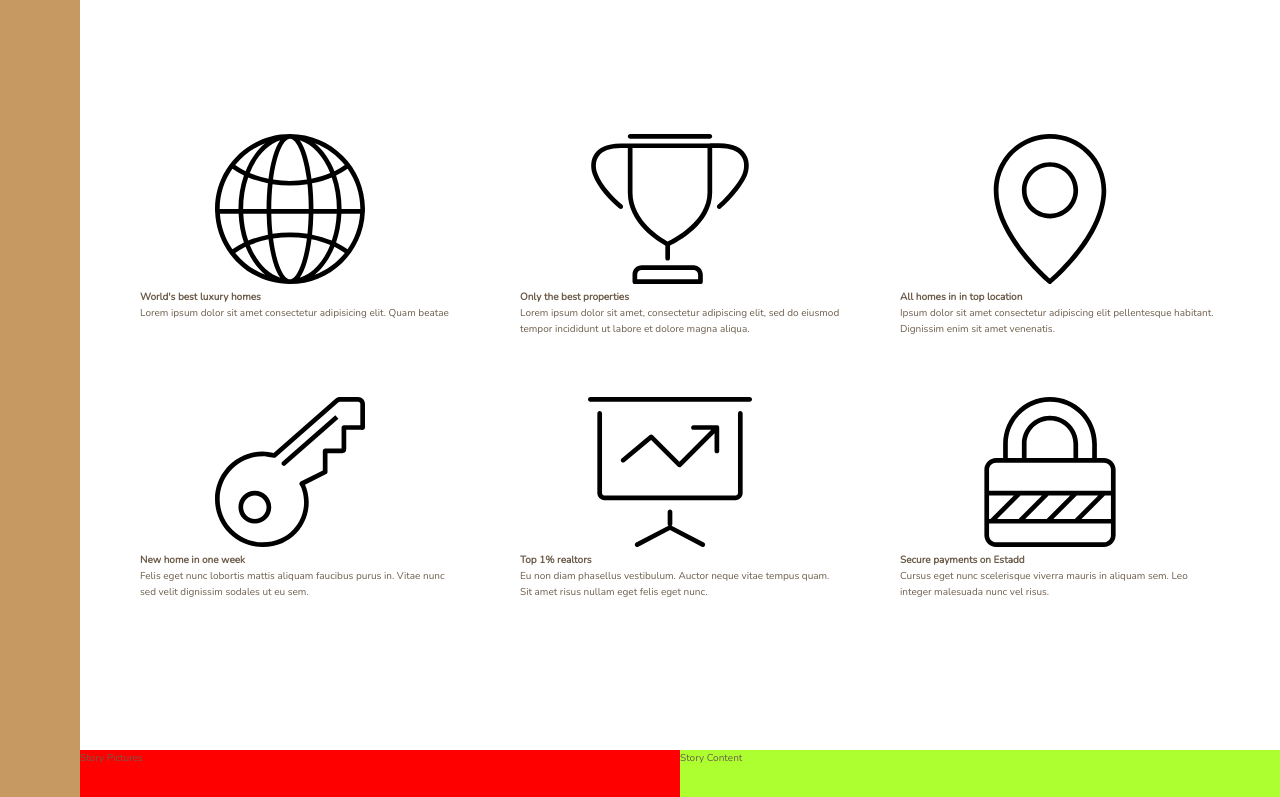
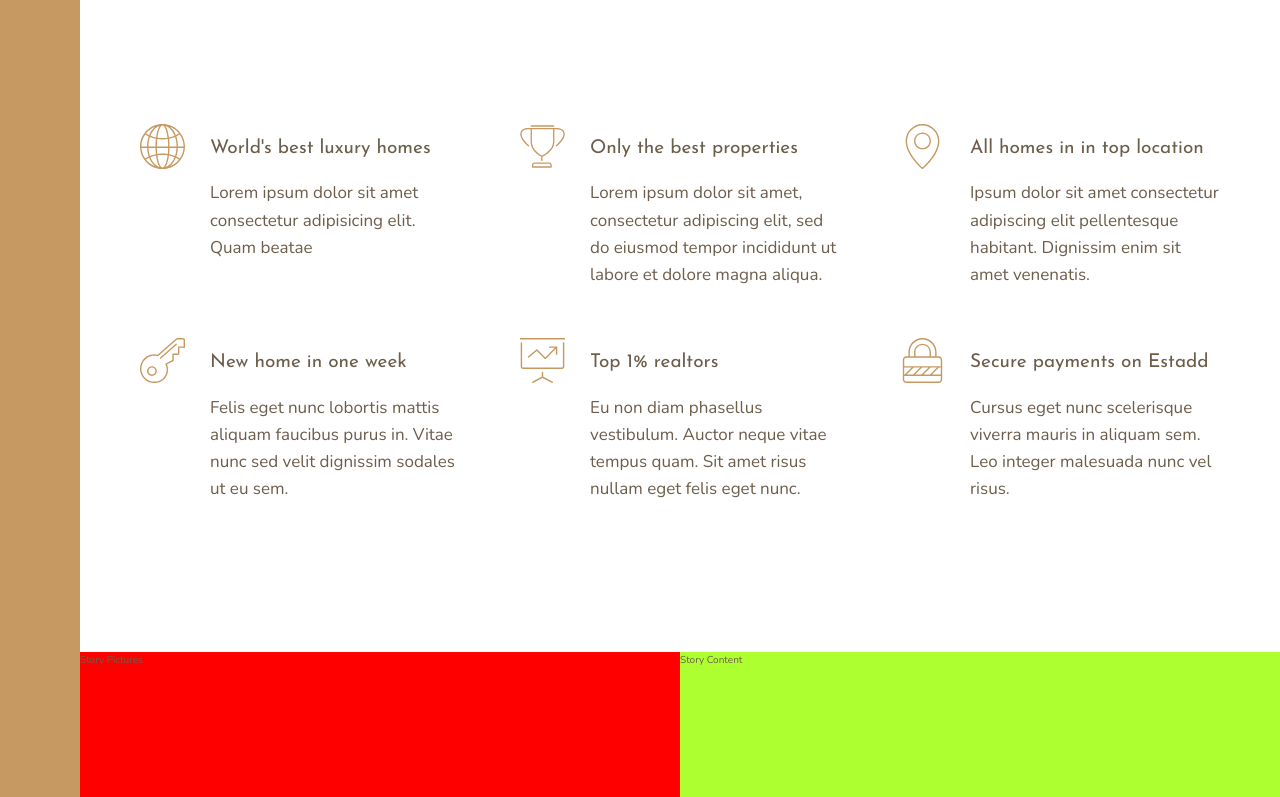
Before and after one commit to nejcgorsic/estadd, a website: page index.html in a window 1280 px wide. Shown: the part 656-1453 px from the top of the page. Drawn offline with nearby package versions, Linux system fonts and the light colour scheme.

Commit message:
First Commit

```diff
--- a/index.html
+++ b/index.html
@@ -31,7 +31,7 @@
             <svg class="feature__icon">
                 <use xlink:href="img/sprite.svg#icon-global"></use>
             </svg>
-            <h4 class="heading-4">
+            <h4 class="heading-4 heading-4--dark">
                 World's best luxury homes
             </h4>
             <p class="feature__text">
@@ -43,7 +43,7 @@
             <svg class="feature__icon">
                 <use xlink:href="img/sprite.svg#icon-trophy"></use>
             </svg>
-            <h4 class="heading-4">
+            <h4 class="heading-4 heading-4--dark">
                 Only the best properties
             </h4>
             <p class="feature__text">
@@ -56,7 +56,7 @@
             <svg class="feature__icon">
                 <use xlink:href="img/sprite.svg#icon-map-pin"></use>
             </svg>
-            <h4 class="heading-4">
+            <h4 class="heading-4 heading-4--dark">
                 All homes in in top location
             </h4>
             <p class="feature__text">
@@ -69,7 +69,7 @@
             <svg class="feature__icon">
                 <use xlink:href="img/sprite.svg#icon-key"></use>
             </svg>
-            <h4 class="heading-4">
+            <h4 class="heading-4 heading-4--dark">
                 New home in one week
             </h4>
             <p class="feature__text">
@@ -82,7 +82,7 @@
             <svg class="feature__icon">
                 <use xlink:href="img/sprite.svg#icon-presentation"></use>
             </svg>
-            <h4 class="heading-4">
+            <h4 class="heading-4 heading-4--dark">
                 Top 1% realtors
             </h4>
             <p class="feature__text">
@@ -95,7 +95,7 @@
             <svg class="feature__icon">
                 <use xlink:href="img/sprite.svg#icon-lock"></use>
             </svg>
-            <h4 class="heading-4">
+            <h4 class="heading-4 heading-4--dark">
                 Secure payments on Estadd
             </h4>
             <p class="feature__text">
--- a/sass/_features.scss
+++ b/sass/_features.scss
@@ -4,6 +4,28 @@
     margin: 15rem 0;
 
     display: grid;
-    grid-template-columns: repeat(3, 1fr);
+    // grid-template-columns: repeat(3, 1fr);
+    grid-template-columns: repeat(auto-fit, minmax(25rem, 1fr));
     grid-gap: 6rem;
+    align-items: start;
 }
+
+.feature {
+
+    display: grid;
+    grid-template-columns: min-content 1fr;
+    grid-row-gap: 1.5rem;
+    grid-column-gap: 2.5rem;
+
+    &__icon {
+        fill: $color-primary;
+        width: 4.5rem;
+        height: 4.5rem;
+        grid-row: 1 / span 2;
+        transform: translateY(-1rem);
+    }
+
+    &__text {
+        font-size: 1.7rem;
+    }
+}
--- a/sass/_typography.scss
+++ b/sass/_typography.scss
@@ -0,0 +1,24 @@
+%heading {
+    font-family: $font-display;
+    font-weight: 400;
+}
+
+.heading-1 {
+    @extend %heading;
+}
+
+
+.heading-2 {
+    @extend %heading;
+}
+
+
+.heading-3 {
+    @extend %heading;
+}
+
+
+.heading-4 {
+    @extend %heading;
+    font-size: 1.9rem;
+}
```
Also changed, not shown: css/style.css.
